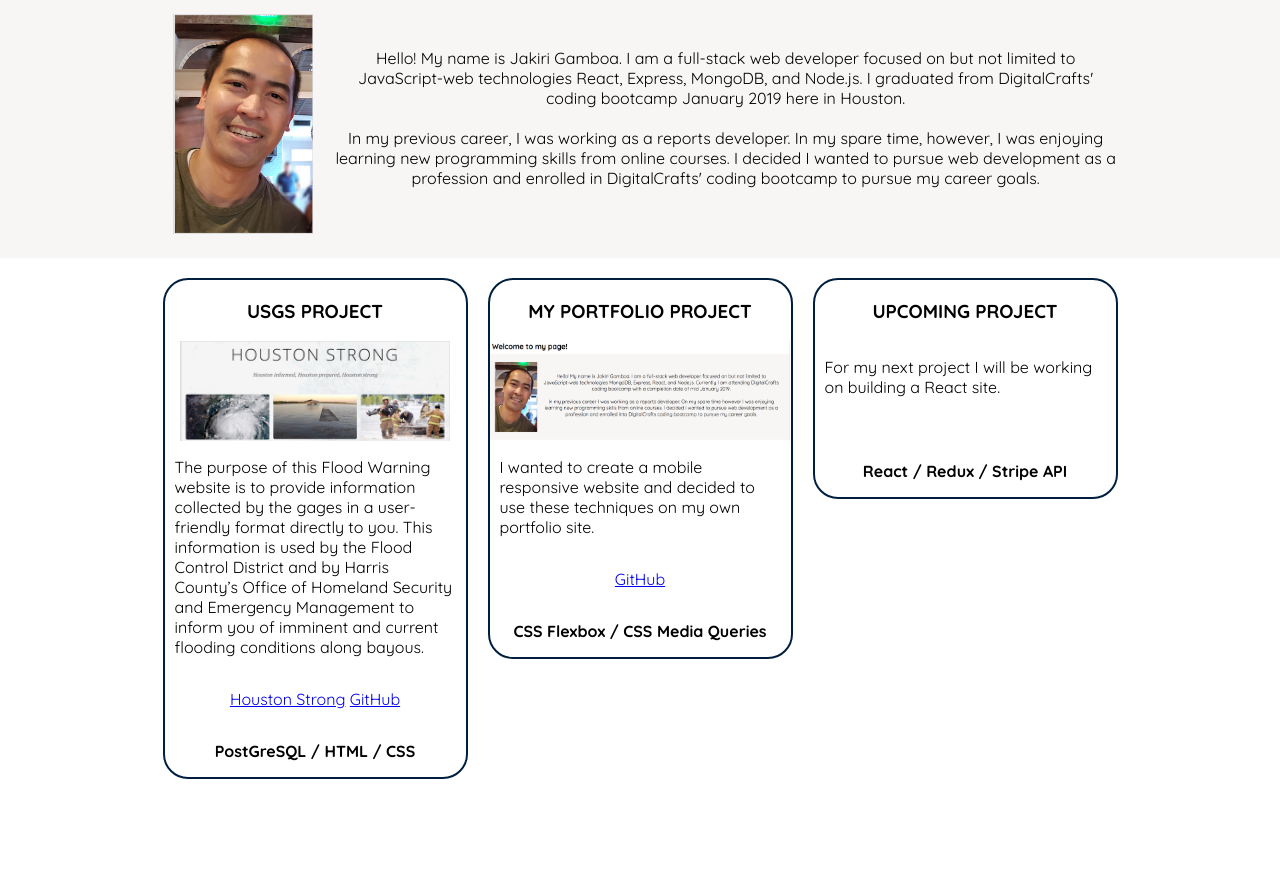
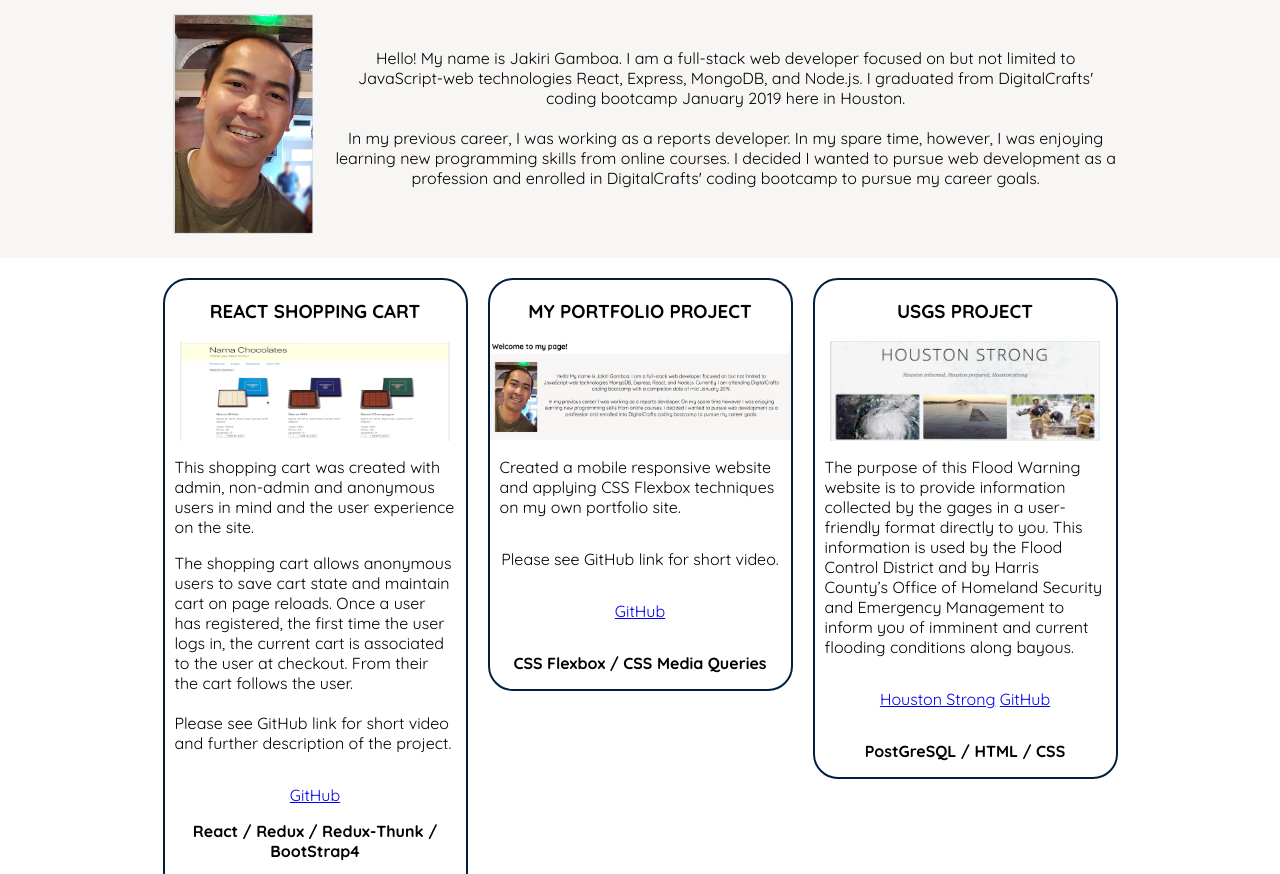
Before and after one commit to jg00/portfolio-jg, a website: page index.html in a window 1280 px wide. Shown: the part 62-936 px from the top of the page. Drawn offline with Linux system fonts and the light colour scheme.

Commit message:
Updated React shopping cart section.

```diff
--- a/index.html
+++ b/index.html
@@ -97,10 +97,10 @@
 
               <p>
                 <a href="https://houston-water-levels.herokuapp.com/"
-                  >Houston Strong</a
+                  target="_blank">Houston Strong</a
                 >
                 <a href="https://github.com/jg00/Houston-Flood-Gauges.git"
-                  >GitHub</a
+                  target='_blank'>GitHub</a
                 >
               </p>
 
@@ -123,9 +123,10 @@
               />
 
               <p>
-                I wanted to create a mobile responsive website and decided to
-                use these techniques on my own portfolio site.
+                Created a mobile responsive website and applying CSS Flexbox
+                techniques on my own portfolio site.
               </p>
+              <p>Please see GitHub link for short video.</p>
               <p>
                 <!--
                   <a href="https://portfolio-jg.herokuapp.com/">My Portfolio</a>
@@ -147,31 +148,45 @@
             <div
               class="class-content-attributes-padding-left-right rcorners class-content-attributes-margin-all div-flex-mini-container"
             >
-              <h3>UPCOMING PROJECT</h3>
+              <h3>REACT SHOPPING CART</h3>
               <!-- <div class="div-flex-mini-container"> -->
-              <!-- <img -->
-              <!-- src="images/portfolio-small.png" -->
-              <!-- alt="portfolio-small" -->
-              <!-- class="resize-small-img" -->
-              <!-- /> -->
-              <!-- </div> -->
+              <img
+                src="images/nama-small.png"
+                alt="nama-small"
+                class="resize-small-img"
+              />
 
               <p>
-                For my next project I will be working on building a React site.
+                This shopping cart was created with admin, non-admin and
+                anonymous users in mind and the user experience on the site.
+                <br>
+                <div>
+
+                The shopping cart allows anonymous users to save cart state and
+                maintain cart on page reloads. Once a user has registered, the
+                first time the user logs in, the current cart is associated to
+                the user at checkout. From their the cart follows the user.
+              </div>
+
+                <br>
+                <div>
+                Please see GitHub link for short video and further description
+                of the project.
+              </div>
               </p>
-              <p>
-                <!-- <a href="https://houston-water-levels.herokuapp.com/" -->
-                <!-- >Houston Strong</a -->
-                <!-- > -->
-                <!--
-                  <a href="https://github.com/jg00/Houston-Flood-Gauges.git"
-                -->
-                <!-- >GitHub</a -->
-                <!-- > -->
-              </p>
+              <div>
+                <a
+                  href="https://github.com/jg00/project-sweets-shopping-cart-ver02"
+                  target="_blank"
+                  >GitHub</a
+                >
+              </div>
 
               <div class="technologies-formatting">
-                <p>React / Redux / Stripe API</p>
+                <p>React / Redux / Redux-Thunk / BootStrap4</p>
+                <p>Express.js / Node.js / JWT</p>
+                <p>MongoDB</p>
+                <p>Stripe API</p>
               </div>
             </div>
           </div>
--- a/style.css
+++ b/style.css
@@ -180,6 +180,7 @@ img {
   /* flex: 1 1 50%; */
   flex-grow: 1;
   flex-basis: 25%;
+  order: 3;
   /* background-color: orange; */
   /* border: 1px solid white; */
   /* padding: 10px 0; */
@@ -195,6 +196,7 @@ img {
   /* padding: 10px; */
   flex-grow: 1;
   flex-basis: 25%;
+  order: 2;
   /* padding: 10px 0; */
 
   /* flex: 1 1 25%; */
@@ -208,7 +210,7 @@ img {
   /* padding: 10px; */
   flex-grow: 1;
   flex-basis: 25%;
-
+  order: 1;
   /* padding: 10px 0; */
 
   /* flex: 1 1 25%; */
@@ -248,6 +250,7 @@ img {
 /****** Format paragraphs and text ******/
 .technologies-formatting {
   font-weight: 600;
+  text-align: center;
 }
 
 /****** Flex other sections ******/
```
Also changed, not shown: images/nama-large.png (added), images/nama-small.png (added).
